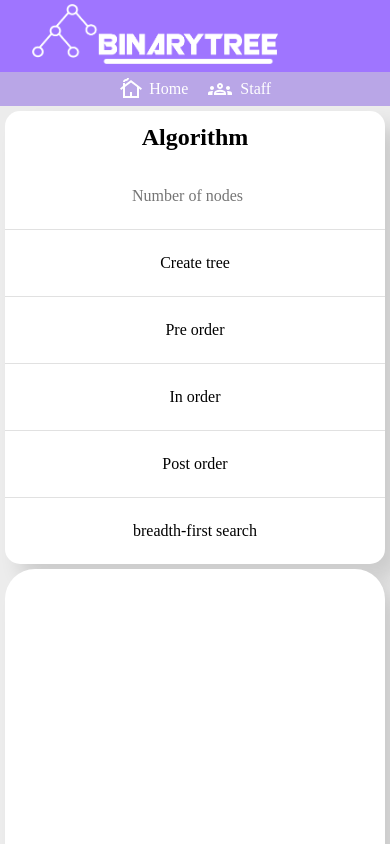
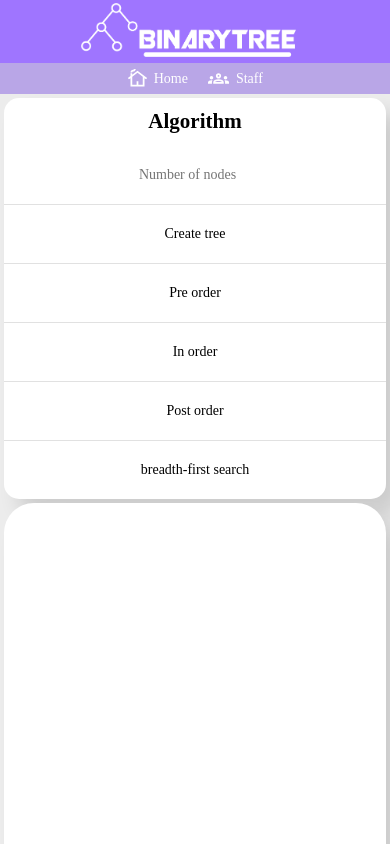
Before and after one commit to DenisLevy76/binary-tree-next, a Next.js app: page / in a window 390 px wide. Shown: the top 844 px of the page. Built offline with nearby package versions, Linux system fonts and the light colour scheme; a web font is replaced by a local one.

Commit message:
Fixed Accentuation Name, Mobile Version for Staff Page

```diff
--- a/src/components/Header/styles.module.css
+++ b/src/components/Header/styles.module.css
@@ -11,3 +11,9 @@
     width: 16.3rem;
     height: 3.8rem;
 }
+
+@media (max-width: 1080px) {
+    .headerContainer {
+        justify-content: center;
+    }
+}
--- a/src/styles/globals.css
+++ b/src/styles/globals.css
@@ -5,6 +5,18 @@ body {
   background-color: #ececec;
   font-family: -apple-system, BlinkMacSystemFont, Segoe UI, Roboto, Oxygen,
     Ubuntu, Cantarell, Fira Sans, Droid Sans, Helvetica Neue, sans-serif;
+}
+
+@media (max-width: 1080px) {
+  html {
+    font-size: 93.75%;
+  }
+}
+
+@media (max-width: 720px) {
+  html {
+    font-size: 87.5%;
+  }
 }
 
 a {
--- a/src/styles/staff.module.css
+++ b/src/styles/staff.module.css
@@ -1,3 +1,9 @@
 .container{
   padding: 2rem 0;
 }
+
+@media (max-width: 1080px) {
+  .container{
+    padding: 0.3rem;
+  }
+}
```
Also changed, not shown: src/components/StaffComponent/styles.module.css (+20 -0 lines).
